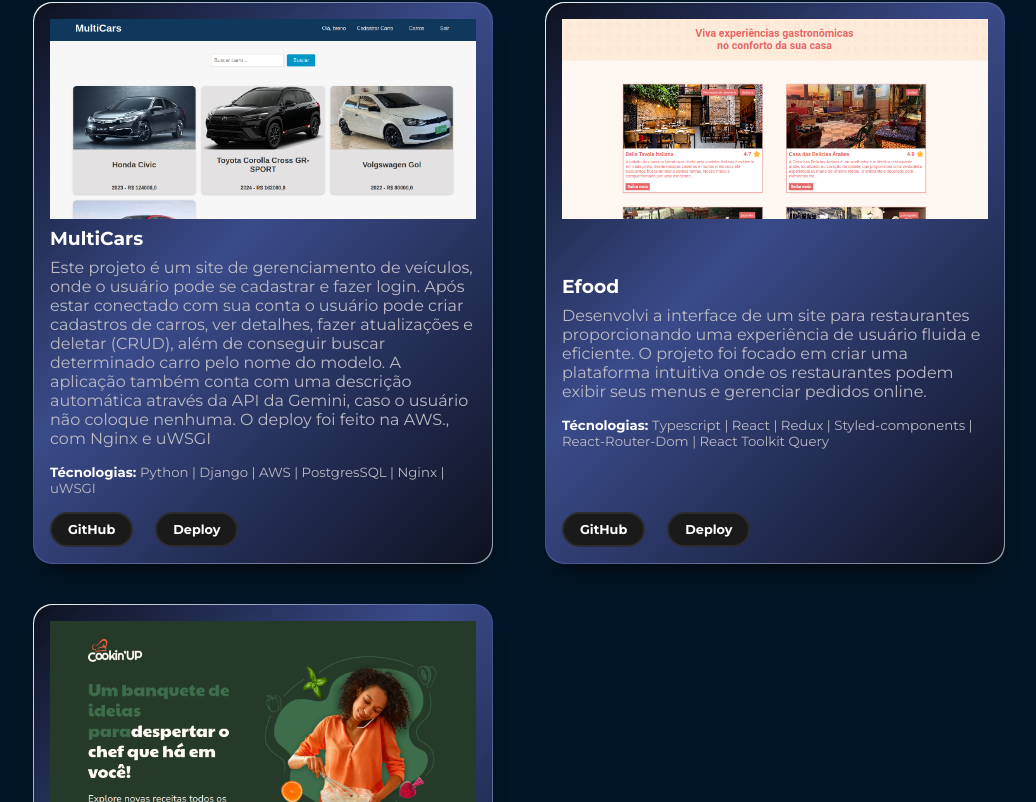
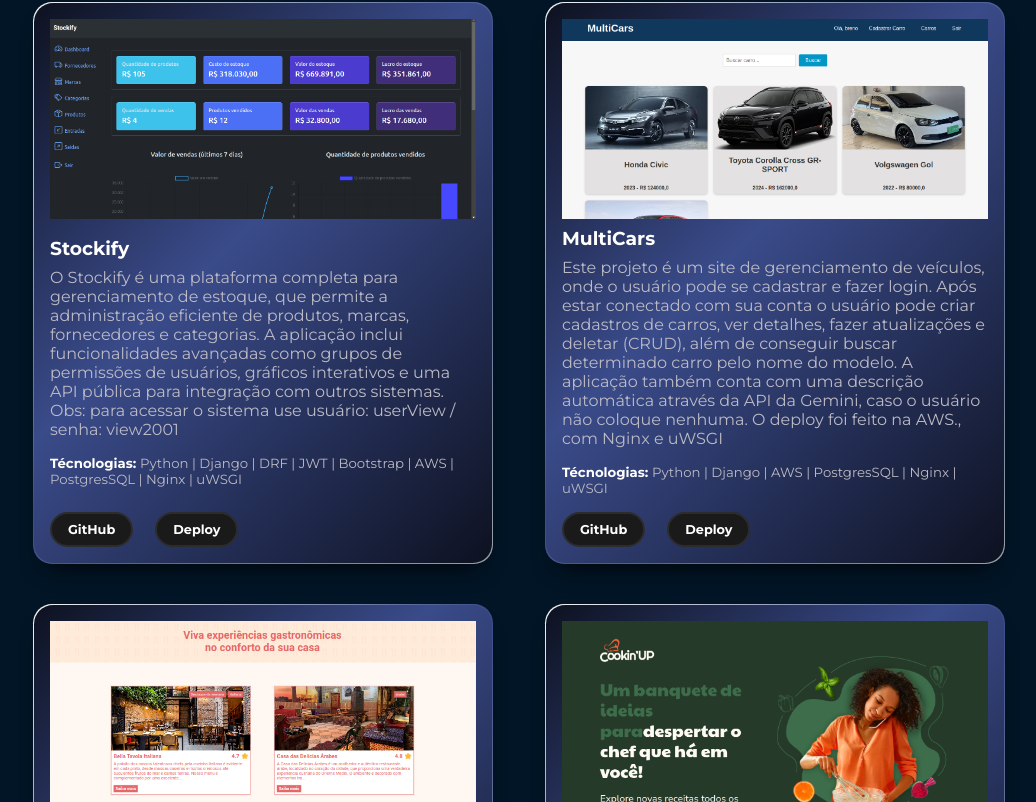
Before and after one commit to brenopereira18/portfolio, a React (Create React App) app: page / in a window 1280 px wide. Shown: the part 2146-2948 px from the top of the page, without its empty margins (121-1157 px from the left). Built offline with nearby package versions, Linux system fonts and the light colour scheme; a web font is replaced by a local one.

Commit message:
add new project

```diff
--- a/src/container/Projects/index.tsx
+++ b/src/container/Projects/index.tsx
@@ -1,12 +1,21 @@
 import Card from "../../components/Card";
 import efood from "../../assets/efood.png";
 import cookinUp from "../../assets/cookin-up.png";
-import Cars from "../../assets/cars.png";
+import cars from "../../assets/cars.png";
+import stockify from "../../assets/stockify.png"
 import { Container, SectionProjects } from "./styles";
 
 const projects = [
   {
-    image: Cars,
+    image: stockify,
+    name: "Stockify",
+    description: "O Stockify é uma plataforma completa para gerenciamento de estoque, que permite a administração eficiente de produtos, marcas, fornecedores e categorias. A aplicação inclui funcionalidades avançadas como grupos de permissões de usuários, gráficos interativos e uma API pública para integração com outros sistemas. Obs: para acessar o sistema use usuário: userView / senha: view2001",
+    technologies: "Python | Django | DRF | JWT | Bootstrap | AWS | PostgresSQL | Nginx | uWSGI",
+    github: "https://github.com/brenopereira18/inventory_management",
+    deploy: "http://3.220.238.18",
+  },
+  {
+    image: cars,
     name: "MultiCars",
     description: "Este projeto é um site de gerenciamento de veículos, onde o usuário pode se cadastrar e fazer login. Após estar conectado com sua conta o usuário pode criar cadastros de carros, ver detalhes, fazer atualizações e deletar (CRUD), além de conseguir buscar determinado carro pelo nome do modelo. A aplicação também conta com uma descrição automática através da API da Gemini, caso o usuário não coloque nenhuma. O deploy foi feito na AWS., com Nginx e uWSGI",
     technologies: "Python | Django | AWS | PostgresSQL | Nginx | uWSGI",
```
Also changed, not shown: src/assets/stockify.png (added).
